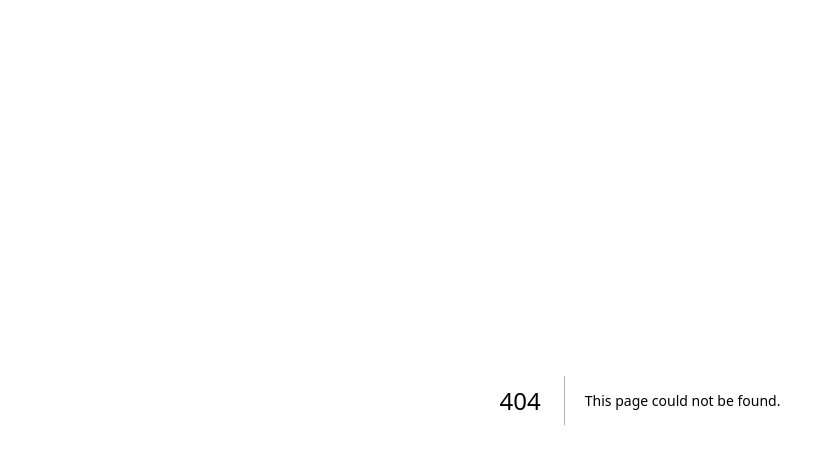
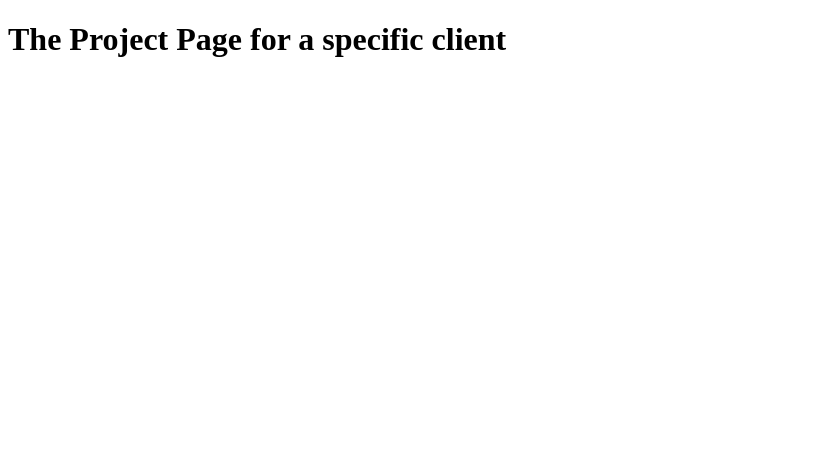
Before and after one commit to fredyvelasquezgt/file-based-routing-project-next.js, a Next.js app: page /clients/1/1 in a window 1280 px wide. Before the commit this address had no page. Shown: the top 464 px of the page, without its empty margins (0-835 px from the left). Built offline with nearby package versions, Linux system fonts and the light colour scheme.

Commit message:
deeper in the routing

```diff
--- /dev/null
+++ b/pages/clients/[id]/[clientprojectid].js
@@ -0,0 +1,7 @@
+function SelectedClientProjectPage() {
+    return <div>
+        <h1>The Project Page for a specific client</h1>
+    </div>
+}
+
+export default SelectedClientProjectPage;
--- a/pages/clients/[id]/index.js
+++ b/pages/clients/[id]/index.js
@@ -3,3 +3,5 @@ function ClientProjectsPage() {
         <h1>The Projects of a Given Clien</h1>
     </div>
 }
+
+export default ClientProjectsPage;
```
